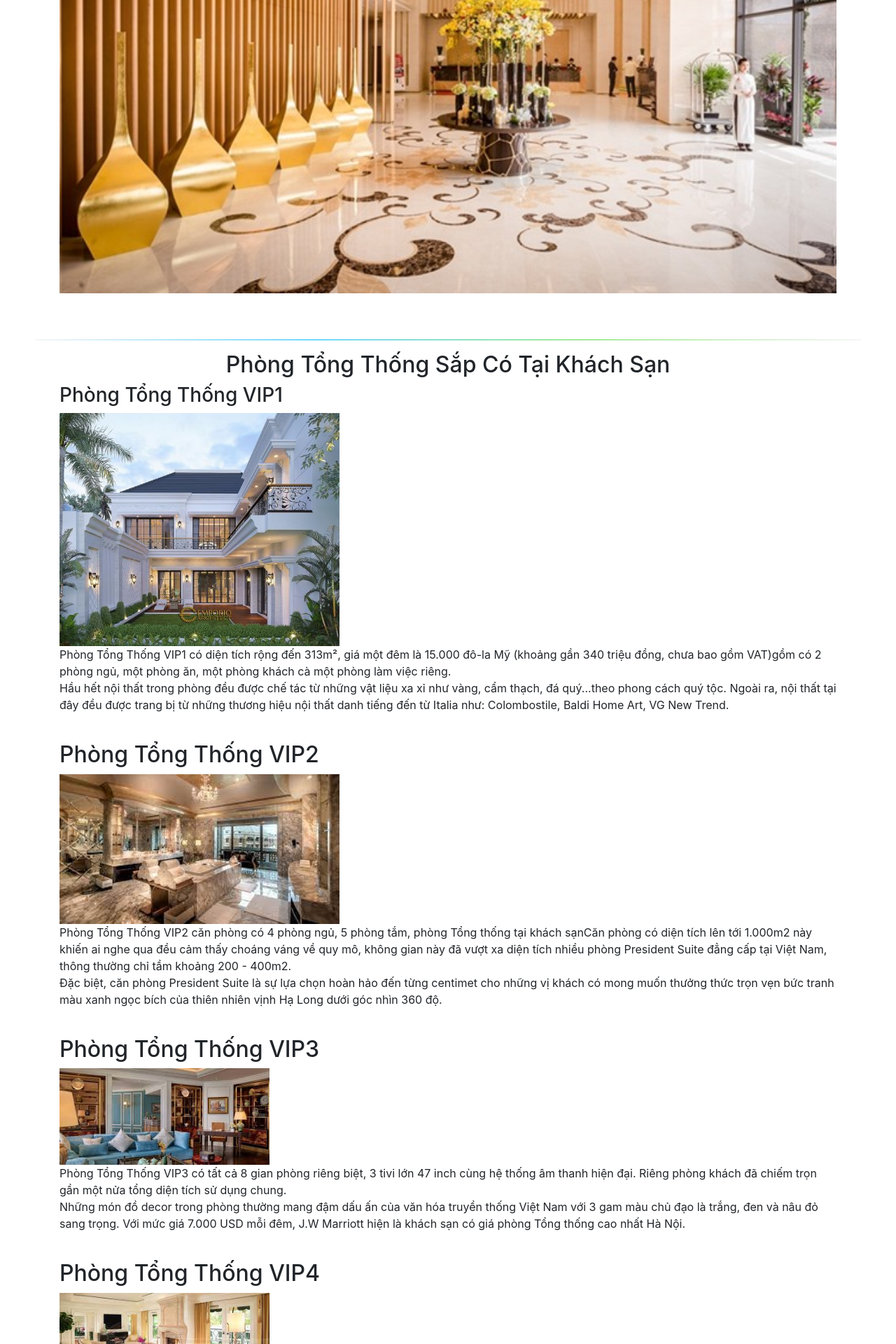
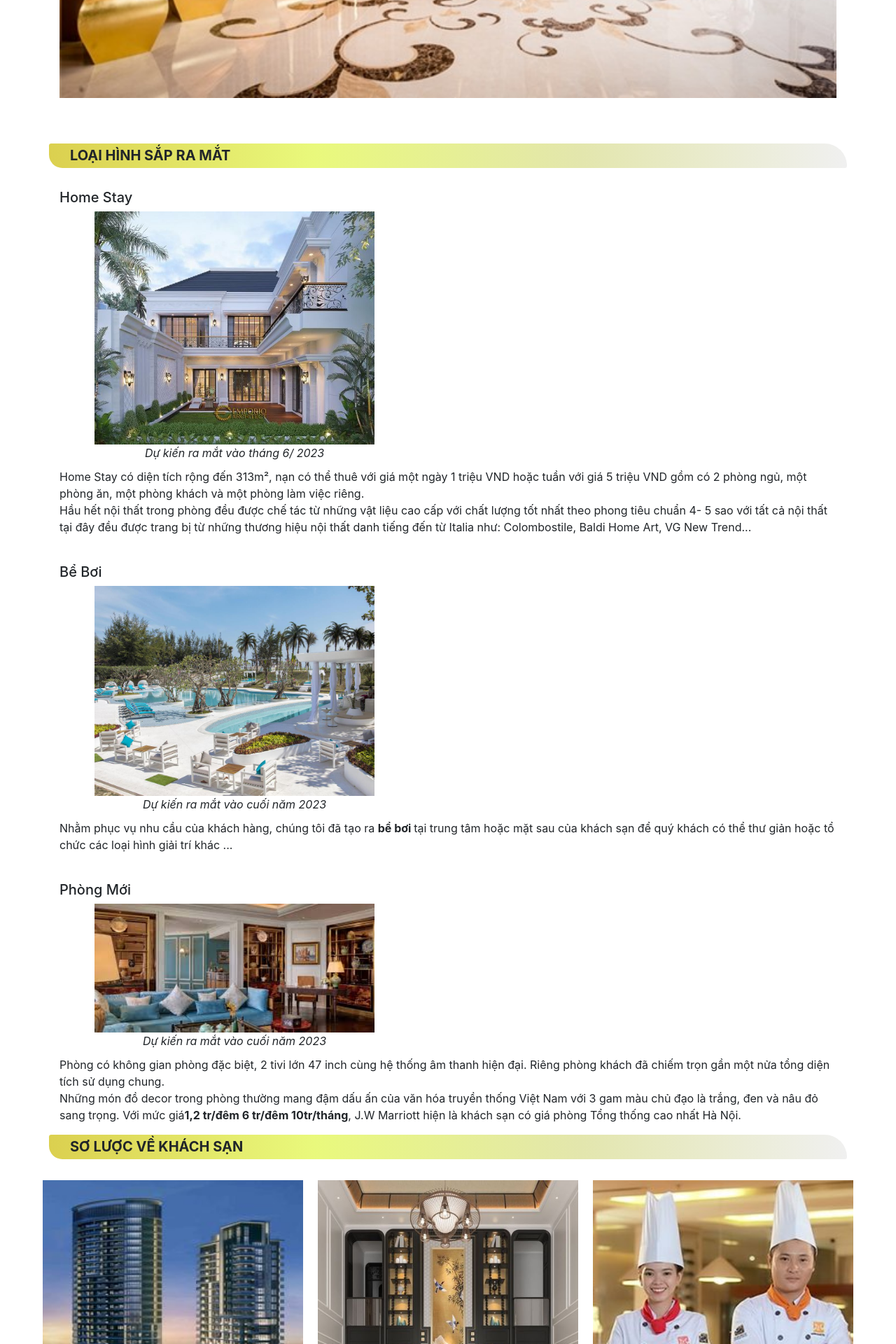
Before and after one commit to nhilhpc03821/nhom4, a PHP site: page /dlient/index.php in a window 1280 px wide. Shown: the part 1800-3720 px from the top of the page at 70% size. Run offline with PHP 8.4, Linux system fonts and the light colour scheme; data that the repository does not hold is empty; some libraries are stand-ins or nearby versions.

Commit message:
client - update giao diện

```diff
--- a/ASM2_nhom4_DU_AN1/asset/dlient/CSS/index.css
+++ b/ASM2_nhom4_DU_AN1/asset/dlient/CSS/index.css
@@ -27,12 +27,12 @@
   height: 100%;
   object-fit: cover;
 }
-div.gallery {
+/* div.gallery {
   border: 1px solid rgb(204, 204, 204);
-}
-div.gallery:hover {
+} */
+/* div.gallery:hover {
   border: 1px solid #777;
-}
+} */
 
 div.gallery img {
   width: 100%;
@@ -52,19 +52,57 @@ div.desc {
   border: 1px solid black;
 }
 
-.sep-2 {
-  max-width: 1180px;
-  border: 1px;
-  height: 1px;
+.tieu-de {
+  text-align: left;
+  height: 35px;
+  text-transform: uppercase;
+  margin: 15px 0 30px 0;
+  padding: 2px;
+  border-radius: 5px 50px 5px 30px;
   background-image: linear-gradient(
     to right,
-    #f0f0f0,
-    #00b9ff,
-    #59d941,
+    #dbd04f,
+    #dff63ead,
+    rgb(227 230 173),
     #f0f0f0
   );
 }
+.tieu-de b {
+  margin-left: 15px;
+  font-size: 20px;
+}
+.so-luoc {
+  display: flex;
+  flex-wrap: wrap;
+  max-width: 1180px;
+  margin: 0 auto;
+}
+.so-luoc .so-luoc-noi-dung {
+  flex-basis: calc(100% / 3 - 7.5px);
+  margin-bottom: 15px;
+  padding: 0 7px;
+}
 
-.tieu-de {
-  text-transform: uppercase;
+.so-luoc .so-luoc-noi-dung .hinh-anh {
+  width: 100%;
+  height: 500px;
 }
+.so-luoc .so-luoc-noi-dung .hinh-anh img {
+  width: 100%;
+  height: 100%;
+  object-fit: cover;
+}
+
+.so-luoc .so-luoc-noi-dung .chi-tiet-noi-dung {
+  margin-top: 30px;
+}
+
+.sap-ra-mat {
+  width: 500px;
+  margin-bottom: 10px;
+}
+.sap-ra-mat img {
+  width: 400px;
+  display: flex;
+  margin: auto;
+}
--- a/ASM2_nhom4_DU_AN1/dlient/chitietphong.php
+++ b/ASM2_nhom4_DU_AN1/dlient/chitietphong.php
@@ -41,7 +41,8 @@ $hinhpath = "../upload/" . $thong_tin_phong['hinh'];
   <div class="img" style="text-align:center">
     <img id="img" class="baner_anh" onclick="changeImage()" src="../asset/dlient/img/banner_1.jpg  " width="1300px" height="450px">
   </div>
-  <hr class="thanh_ngang">
+
+  <hr class="sep-2" />
 
   <div class="wrapper thong-tin-phong">
 
@@ -54,12 +55,13 @@ $hinhpath = "../upload/" . $thong_tin_phong['hinh'];
       <div class="product-text">
         <h1><?= $thong_tin_phong['ten_hh'] ?></h1>
       </div>
-      <div class="product-price-btn"><br /><br /><br />
+      <div class="product-price-btn">
         <p><span>GIÁ: <?= number_format($thong_tin_phong['don_gia'], 3, ',', '.') ?> VNĐ/đêm</span> </p>
         <button data-toggle="modal" data-target="#exampleModal">Đặt Phòng</button>
       </div>
     </div>
     <div class="mo-ta-phong">
+      <h3>Mô Tả</h3>
       <?= $thong_tin_phong['mo_ta'] ?>
     </div>
     <div id="fb-root"></div>
--- a/ASM2_nhom4_DU_AN1/dlient/index.php
+++ b/ASM2_nhom4_DU_AN1/dlient/index.php
@@ -17,6 +17,7 @@ $listloai = load_list();
   <meta http-equiv="X-UA-Compatible" content="IE=edge">
   <meta name="viewport" content="width=device-width, initial-scale=1.0">
   <title> Trang Chu </title>
+  <link rel="shortcut icon" type="image/png" href="../asset/dlient/img/icon/avt.png" />
 
   <script src="../asset/dlient/JS/index.js"></script>
 
@@ -46,7 +47,7 @@ $listloai = load_list();
 
 
   <div class="banner text-center" style="margin-top: 78px;">
-    <img id="img" class="baner_anh" onclick="changeImage()" src="../asset/dlient/img/banner_1.jpg  " width="100%" height="700px">
+    <img id="img" class="baner_anh" onclick="changeImage()" src="../asset/dlient/img/banner_1.jpg  " width="100%" height="100%">
 
     <img src="../asset/dlient/img/icon/avt.png">
   </div>
@@ -82,8 +83,8 @@ $listloai = load_list();
 
       if (!empty($danh_sach_phong)) :
   ?>
-        <hr class="sep-2" />
-        <h2 class="tieu-de text-center"><?= $loai_phong['ten_loai'] ?> </h2>
+
+        <div class="tieu-de  container"><b> <?= $loai_phong['ten_loai'] ?></b> </div>
 
 
 
@@ -118,121 +119,112 @@ $listloai = load_list();
 
 
 
-    <hr class="sep-2" />
-    <h2 class="chu_02 text-center"> Phòng Tổng Thống Sắp Có Tại Khách Sạn</h2>
+    <div class="tieu-de  container"><b>loại hình sắp ra mắt</b></div>
 
 
 
     <div class="container">
 
 
-      <h3 class="chu_1">Phòng Tổng Thống VIP1
-        </h2>
+      <h5>Home Stay</h5>
 
-        <img class="sticky" src="../asset/dlient/img/phonh_tongthong.jpg" alt="Avatar" width="400px">
-        <p class="chu_2">Phòng Tổng Thống VIP1 có diện tích rộng đến 313m², giá một đêm là 15.000
-          đô-la Mỹ (khoảng gần 340 triệu đồng, chưa bao gồm VAT)gồm có 2 phòng ngủ, một phòng ăn, một phòng khách cà một phòng làm việc riêng.<br />
-          Hầu hết nội thất trong phòng đều được chế tác từ những vật liệu xa xỉ như vàng, cẩm thạch, đá quý...theo phong cách quý tộc. Ngoài ra,
-          nội thất tại đây đều được trang bị từ những thương hiệu nội thất danh tiếng đến từ Italia như: Colombostile, Baldi Home Art, VG New Trend.
+      <div class="sap-ra-mat text-center">
+        <img class="sticky" src="../asset/dlient/img/phonh_tongthong.jpg" alt="Avatar">
+        <i>Dự kiến ra mắt vào tháng 6/ 2023</i>
+      </div>
+
+
+      <p class="chu_2">Home Stay có diện tích rộng đến 313m², nạn có thể thuê với giá một ngày 1 triệu VND hoặc tuần với giá 5 triệu VND
+        gồm có 2 phòng ngủ, một phòng ăn, một phòng khách và một phòng làm việc riêng.<br />
+        Hầu hết nội thất trong phòng đều được chế tác từ những vật liệu cao cấp với chất lượng tốt nhất theo phong tiêu chuẩn 4- 5 sao với tất cả
+        nội thất tại đây đều được trang bị từ những thương hiệu nội thất danh tiếng đến từ Italia như: Colombostile, Baldi Home Art, VG New Trend...
       </p>
     </div>
 
     <div class="container">
       <br />
 
-      <h2 class="chu_1">Phòng Tổng Thống VIP2</h2>
-      <img class="sticky" src="../asset/dlient/img/phong_tong_thong_2.jpg" alt="Avatar" width="400px">
+      <h5>Bể Bơi</h5>
+      <div class="sap-ra-mat text-center">
+        <img class="sticky" src="../asset/dlient/img/be-boi.jpeg  " alt="Avatar">
+        <i>Dự kiến ra mắt vào cuối năm 2023</i>
+      </div>
 
-
-      <p class="chu_2">Phòng Tổng Thống VIP2 căn phòng có 4 phòng ngủ, 5 phòng tắm, phòng Tổng thống tại
-        khách sạnCăn phòng có diện tích lên tới 1.000m2 này khiến ai nghe qua đều cảm thấy choáng váng về
-        quy mô, không gian này đã vượt xa diện tích nhiều phòng President Suite đẳng cấp tại Việt Nam, thông
-        thường chỉ tầm khoảng 200 - 400m2.
-        <br />
-        Đặc biệt, căn phòng President Suite là sự lựa chọn hoàn hảo đến từng centimet cho những vị khách có mong
-        muốn thưởng thức trọn vẹn bức tranh màu xanh ngọc bích của thiên nhiên vịnh Hạ Long dưới góc nhìn 360 độ.
+      <p class="chu_2">Nhằm phục vụ nhu cầu của khách hàng, chúng tôi đã tạo ra <b>bể bơi </b>tại trung tâm hoặc mặt sau của khách sạn để quý khách có thể thư giản hoặc
+        tổ chức các loại hình giải trí khác ...
       </p>
     </div>
 
     <div class="container">
       <br />
-      <h2 class="chu_1">Phòng Tổng Thống VIP3</h2>
-      <img class="sticky" src="../asset/dlient/img/phong_tong_thong_3.jpg" alt="Avatar" width="300px">
-
+      <h5>Phòng Mới</h5>
+      <div class="sap-ra-mat text-center">
+        <img class="sticky" src="../asset/dlient/img/phong_tong_thong_3.jpg  " alt="Avatar">
+        <i>Dự kiến ra mắt vào cuối năm 2023</i>
+      </div>
       <p class="chu_2">
-        Phòng Tổng Thống VIP3 có tất cả 8 gian phòng riêng biệt, 3 tivi lớn 47 inch cùng hệ thống âm thanh hiện đại. Riêng
+        Phòng có không gian phòng đặc biệt, 2 tivi lớn 47 inch cùng hệ thống âm thanh hiện đại. Riêng
         phòng khách đã chiếm trọn gần một nửa tổng diện tích sử dụng chung.
         <br />
         Những món đồ decor trong phòng thường mang đậm dấu ấn của văn hóa truyền thống Việt Nam với 3 gam màu chủ đạo là trắng,
-        đen và nâu đỏ sang trọng. Với mức giá 7.000 USD mỗi đêm, J.W Marriott hiện là khách sạn có giá
+        đen và nâu đỏ sang trọng. Với mức giá<b>1,2 tr/đêm 6 tr/đêm 10tr/tháng</b>, J.W Marriott hiện là khách sạn có giá
         phòng Tổng thống cao nhất Hà Nội.
 
 
       </p>
     </div>
 
-    <div class="container">
-      <br />
-      <h2 class="chu_1">Phòng Tổng Thống VIP4</h2>
-      <img class="sticky" src="../asset/dlient/img/phong_tong_thong_4.jpg" alt="Avatar" width="300px">
 
-      <p class="chu_2">
-        Phòng Tổng Thống VIP4 có diện tích gần 200 m2/phòng và được cung cấp những tiện nghi đắt tiền, hiện đại. Căn phòng là sự pha
-        trộn hài hòa giữa kiến trúc Phương Tây và văn hóa Phương Đông mang lại không gian thoáng và có cửa kính
-        lớn giúp các thượng khách dễ dàng chiêm ngưỡng quan cảnh Hồ Tây lãng mạn.
-        <br />
-        Loại phòng này có cung cấp phòng khách, phòng ăn, phòng làm việc và một phòng nhỏ khác dành cho lực lượng
-        cận vệ, thư ký. Bên phải của phòng khách là phòng ngủ được thông với phòng tắm bao gồm tất cả các thiết bị
-        hiện đại và mới nhất hiện nay.
-      </p>
+
+
+    <div class="tieu-de  container"><b>sơ lược về Khách sạn</b></div>
+
+
+
+    <div class="so-luoc">
+
+      <div class="so-luoc-noi-dung container">
+
+        <div class="hinh-anh">
+          <img src="../asset/dlient/img/gioi_thieu3.jpg" alt="Jane">
+
+        </div>
+        <div class="chi-tiet-noi-dung">
+          <h4> Vị Trí Đắc Địa</h4>
+          <p> Tọa lạc tại vị trí đắc địa của trung tâm thành phố với hai mặt tiền tiếp giáp hai dòng sông
+            Cần Thơ và sông Hậu hiền hòa, ngay cạnh khuôn viên Bến Ninh Kiều thơ mộng và cầu đi bộ lộng lẫy về đêm,
+            gần các siêu thị, trung tâm mua sắm hiện đại, bảo tàng thành phố và khu công viên cây xanh chỉ với 15 phút đi bộ.</p>
+        </div>
+      </div>
+
+      <div class="so-luoc-noi-dung container">
+
+        <div class="hinh-anh">
+          <img src="../asset/dlient/img/gioi_thieu4.jpg" alt="Jane">
+        </div>
+        <div class="chi-tiet-noi-dung ">
+          <h4>Không Gian Khách Sạn </h4>
+          <p>Mang Phong cách Hàn Quốc không gian nhẹ nhàng yên tĩnh cùng nhiều góc
+            chụp sống ảo đẹp và bạn như chìm vào chuỗi ngày bình yên mà quên hết đi
+            những mệt mỏi, bon chen thường nhật</p>
+        </div>
       </div>
 
 
-    <hr class="sep-2" />
-    <h2 class="chu_01 text-center"> Giới Thiệu sơ lược về Khách sạn</h2>
+      <div class="so-luoc-noi-dung container">
+        <div class="hinh-anh">
+          <img src="../asset/dlient/img/nhan_vien_1.jpg" alt="John">
 
-
-    <div class="container text-center text-md-left">
-      <div class="row text-center text-md-left">
-        <div class="col-md-4 col-lg-3 col-xl-3 mx-auto mt-3">
-          <div class="card">
-            <img src="../asset/dlient/img/gioi_thieu3.jpg" alt="Jane">
-            <div class="container">
-              <h2> Khách sạn The UNIVERSE</h2>
-              <p>Với chất lượng chính hãng của máy pha cafe các khách hàng có thể an tâm
-                thưởng thức, có giấy chứng nhận và có thể quét mã để quý khách an tâm khi
-                thưởng thức dồ uống tại quán</p>
-
+        </div>
+        <div class="chi-tiet-noi-dung">
+          <h4> Nguyên Liệu Sạch</h4>
+          <p>Nguyên liệu dùng để làm bánh và pha chế nước uống tại quán có nguồn góc
+            rõ ràng không có chất bảo quản , đảm bảo an toàn vệ sinh thực phẩm</p>
         </div>
       </div>
     </div>
 
 
-        <div class="col-md-5 col-lg-3 col-xl-3 mx-auto mt-3">
-          <div class="card">
-            <img src="../asset/dlient/img/gioi_thieu4.jpg" alt="Mike">
-            <div class="container">
-              <h2>Không gian bên trong của khách sạn </h2>
-
-              <p>Mang Phong cách Hàn Quốc không gian nhẹ nhàng yên tĩnh cùng nhiều góc
-                chụp sống ảo đẹp và bạn như chìm vào chuỗi ngày bình yên mà quên hết đi
-                những mệt mỏi, bon chen thường nhật</p>
-
-            </div>
-          </div>
-        </div>
-
-        <div class="col-md-5 col-lg-3 col-xl-3 mx-auto mt-3">
-          <div class="card">
-            <img src="../asset/dlient/img/nhan_vien_1.jpg" alt="John">
-
-            <h2> Nguyên Liệu sạch</h2>
-            <p>Nguyên liệu dùng để làm bánh và pha chế nước uống tại quán có nguồn góc
-              rõ ràng không có chất bảo quản , đảm bảo an toàn vệ sinh thực phẩm</p>
-          </div>
-        </div>
-      </div>
-    </div>
 
 
 
```
Also changed, not shown: ASM2_nhom4_DU_AN1/asset/dlient/CSS/sanpham.css (+17 -21 lines), ASM2_nhom4_DU_AN1/asset/dlient/img/be-boi.jpeg (added). Lines whose indentation alone changed are shown as unchanged.
